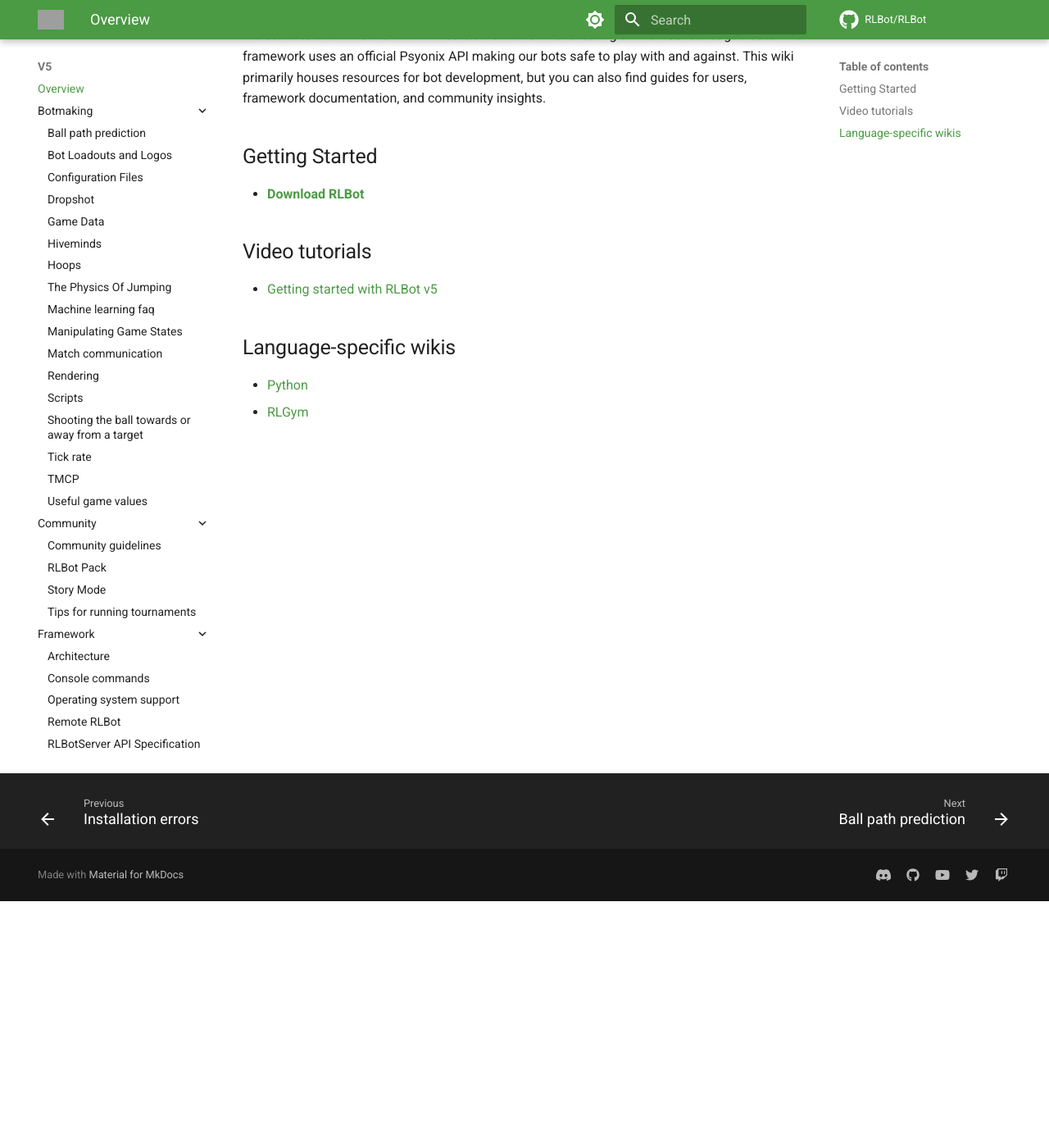
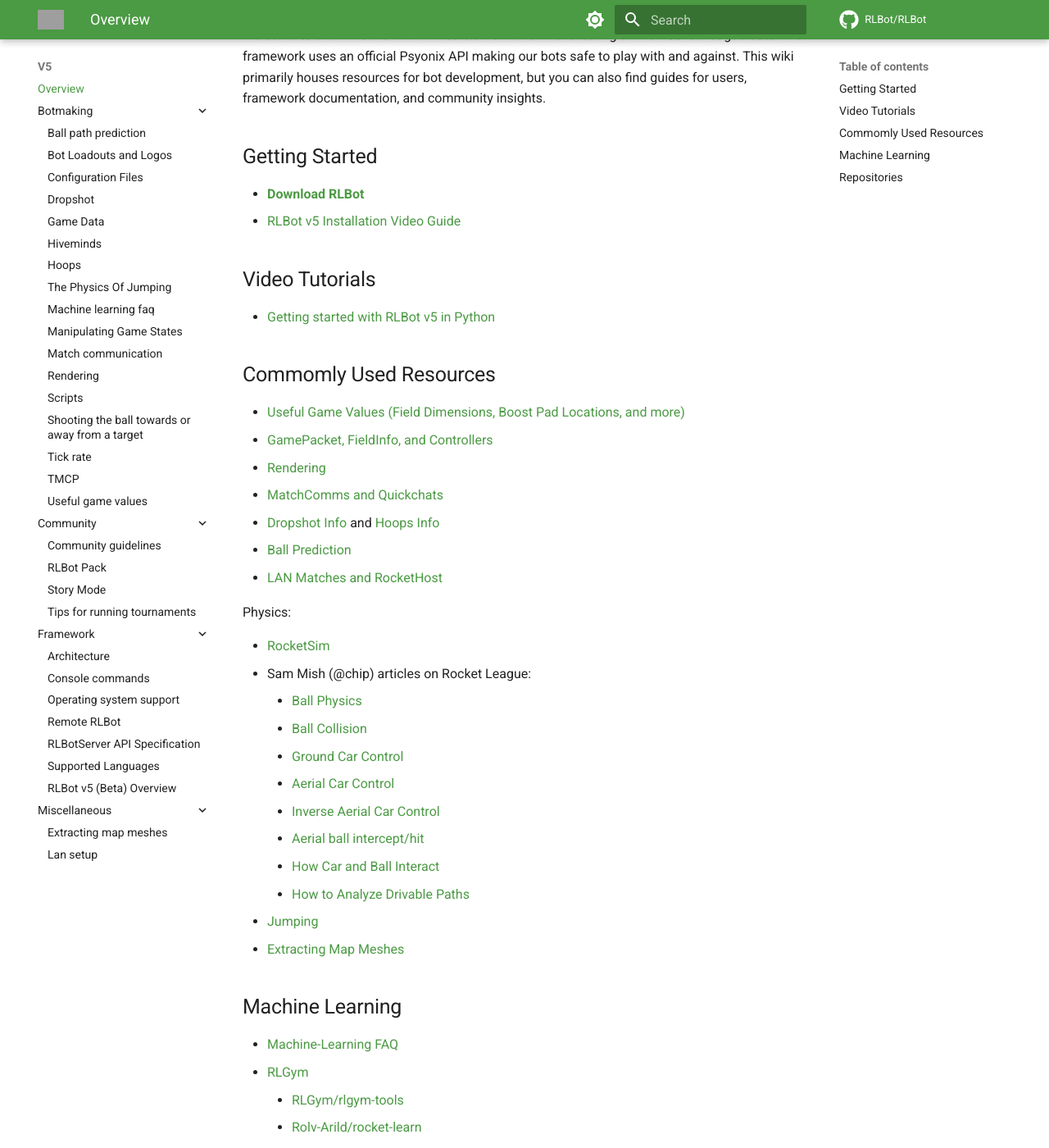
Before and after one commit to RLBot/wiki, an MkDocs documentation site: the page built from docs/v5/index.md, in a window 1280 px wide and 1400 px high, scrolled down 301 px. Shown: the whole window at 82% size. Built offline with MkDocs 1.6.1 and Material for MkDocs 9.7.7, drawn with Linux system fonts in a browser that asks for light colours; comment, search, counter and statistics services are not loaded; some of the changed text lies outside the part shown; grey boxes are pictures that could not be loaded.

Commit message:
Populated v5 frontpage with useful links

```diff
--- a/docs/v5/index.md
+++ b/docs/v5/index.md
@@ -11,12 +11,63 @@
 ## Getting Started
 
 - **[Download RLBot](http://www.rlbot.org/v5)**
+- [RLBot v5 Installation Video Guide](https://youtu.be/7YdnEkzaRtI?si=ahO0msSYV6M77lWO)
 
-## Video tutorials
+## Video Tutorials
 
-- [Getting started with RLBot v5](https://www.youtube.com/watch?v=GLqvodQ942A)
+- [Getting started with RLBot v5 in Python](https://www.youtube.com/watch?v=GLqvodQ942A)
 
-## Language-specific wikis
+## Commomly Used Resources
 
-- [Python](https://github.com/RLBot/python-interface/wiki)
+- [Useful Game Values (Field Dimensions, Boost Pad Locations, and more)](/v5/botmaking/useful-game-values)
+- [GamePacket, FieldInfo, and Controllers](/v5/botmaking/game-data)
+- [Rendering](/v5/botmaking/rendering)
+- [MatchComms and Quickchats](/v5/botmaking/matchcomms)
+- [Dropshot Info](/v5/botmaking/dropshot) and [Hoops Info](/v5/botmaking/hoops)
+- [Ball Prediction](/v5/botmaking/ball-path-prediction)
+- [LAN Matches and RocketHost]()
+
+Physics:
+
+- [RocketSim](https://github.com/ZealanL/RocketSim)
+- Sam Mish (@chip) articles on Rocket League:
+    - [Ball Physics](https://samuelpmish.github.io/rocket_league/ball_simulation_1/)
+    - [Ball Collision](https://samuelpmish.github.io/rocket_league/ball_simulation_2/)
+    - [Ground Car Control](https://samuelpmish.github.io/rocket_league/ground_control/)
+    - [Aerial Car Control](https://samuelpmish.github.io/rocket_league/aerial_control/)
+    - [Inverse Aerial Car Control](https://samuelpmish.github.io/rocket_league/inverse_aerial_control/)
+    - [Aerial ball intercept/hit](https://samuelpmish.github.io/rocket_league/aerial_hit/)
+    - [How Car and Ball Interact](https://samuelpmish.github.io/rocket_league/ball_simulation_3/)
+    - [How to Analyze Drivable Paths](https://samuelpmish.github.io/rocket_league/path_analysis/)
+- [Jumping](/v5/botmaking/jumping-physics)
+- [Extracting Map Meshes](/v4/miscellaneous/extracting-map-meshes)
+
+## Machine Learning
+
+- [Machine-Learning FAQ](/v5/botmaking/machine-learning-faq)
 - [RLGym](https://rlgym.org/)
+    - [RLGym/rlgym-tools](https://github.com/RLGym/rlgym-tools/)
+    - [Rolv-Arild/rocket-learn](https://github.com/Rolv-Arild/rocket-learn)
+    - [JPK314/rlgym-learn](https://github.com/JPK314/rlgym-learn)
+    - [AechPro/rlgym-ppo](https://github.com/AechPro/rlgym-ppo)
+    - [Martico/RLGym-v2-to-RLBot-v5](https://github.com/Martico2432/Rlgym-v2-to-rlbot-v5)
+- [ZealanL/GigalearnCPP](https://github.com/ZealanL/GigaLearnCPP-Leak)
+
+## Repositories
+
+Language interfaces:
+
+- [RLBot/Python](https://github.com/RLBot/python-interface)
+- [RLBot/C#](https://github.com/RLBot/csharp-interface)
+- [RLBot/Go](https://github.com/RLBot/go-interface)
+- [RLBot/Rust](https://github.com/RLBot/rust-interface)
+- [RLBot/C++](https://github.com/RLBot/cpp-interface)
+- [RLBot/Java](https://github.com/RLBot/java-interface)
+- See also [Language Support](/v5/framework/supported-languages)
+
+Framework:
+
+- [RLBot/launcher](https://github.com/RLBot/launcher)
+- [RLBot/core](https://github.com/RLBot/core) (RLBotServer.exe)
+- [RLBot/flatbuffer-schema](https://github.com/RLBot/flatbuffers-schema)
+- [RLBot/GUI](https://github.com/RLBot/gui)
```
Also changed, not shown: docs/v5/botmaking/game-data.md (+9 -3 lines).
